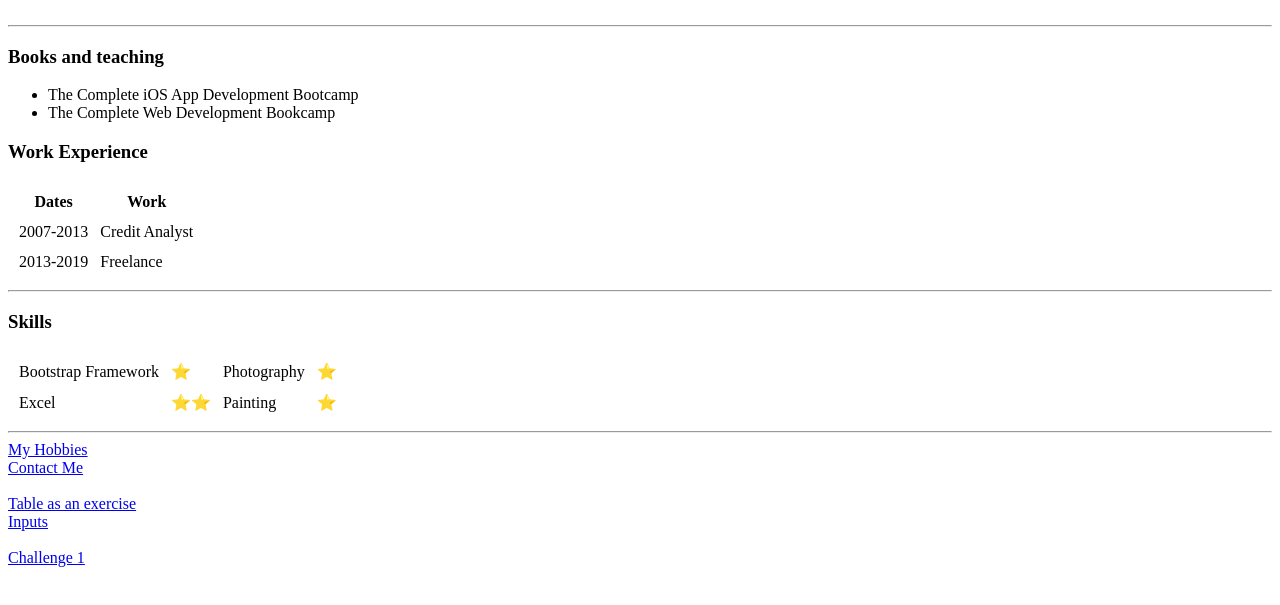
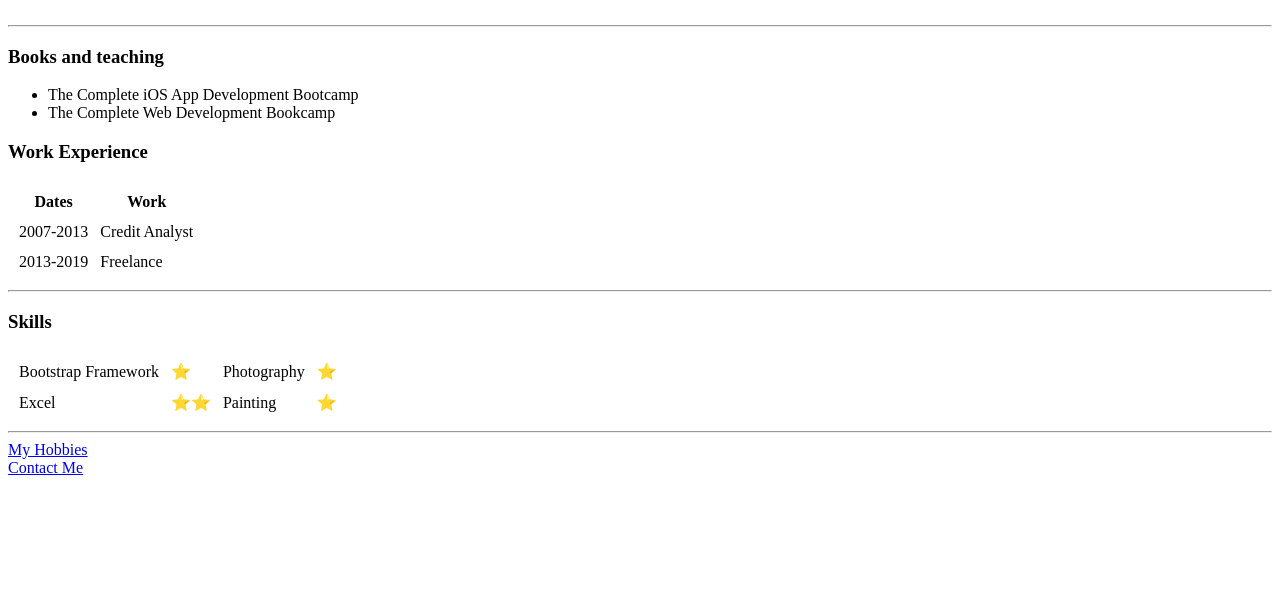
Before and after one commit to MyNameIsAlexP/cv, a plain HTML site: page index.html in a window 1280 px wide. Shown: the part 187-792 px from the top of the page. Drawn offline with Linux system fonts and the light colour scheme; files whose address does not match are found by name.

Commit message:
Update index.html

```diff
--- a/index.html
+++ b/index.html
@@ -72,14 +72,6 @@
       <a href="contact me.html">Contact Me</a>
       <br>
       <br>
-      <a href="Table as an exercise.html">Table as an exercise</a>
-      <br>
-      <a href="Inputs.html">Inputs</a>
-      <br>
-      <br>
-      <a href="Challenge 1.html">Challenge 1</a>
-      <br>
-      <br>
 </body>
 
 </html>
```
